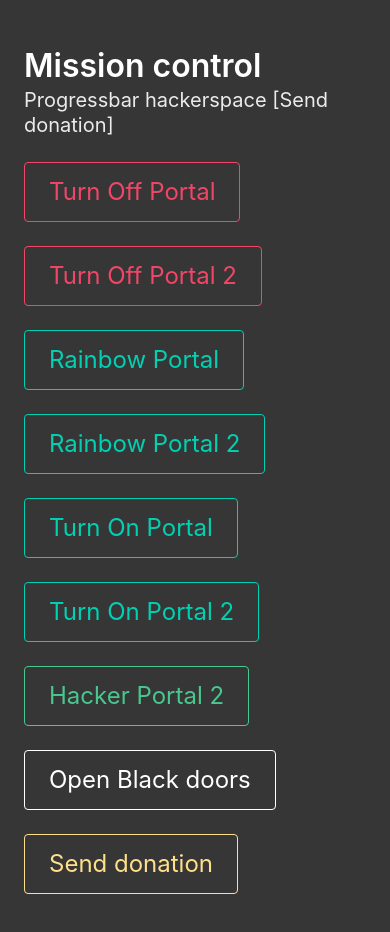
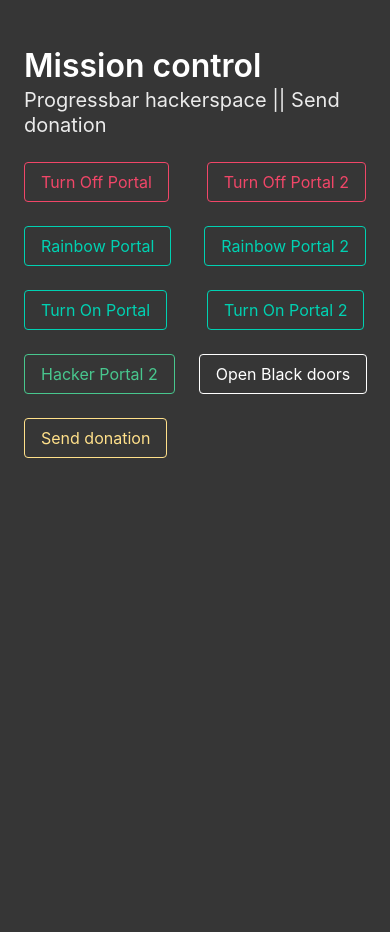
Before and after one commit to yangwao/hq.bar, a Vue app: page / in a window 390 px wide. Shown: the top 932 px of the page. After the commit the page ends 844 px from the top, so only its background shows below. Built offline with nearby package versions, Linux system fonts and the light colour scheme.

Commit message:
smaller buttons for mobile

```diff
--- a/src/App.vue
+++ b/src/App.vue
@@ -6,43 +6,43 @@
         Mission control
       </h1>
       <h2 class="subtitle">
-        <a href="https://donate.progressbar.sk">Progressbar hackerspace [Send donation]</a>
+        <a href="https://donate.progressbar.sk">Progressbar hackerspace || Send donation</a>
       </h2>
-      <div class="columns">
-        <div class="column is-offset-1">
-          <button @click="turnOffPortal('http://portal.bar')" class="button is-large is-danger is-outlined">Turn Off Portal</button>
+      <div class="columns is-mobile">
+        <div class="column">
+          <button @click="turnOffPortal('http://portal.bar')" class="button is-danger is-outlined">Turn Off Portal</button>
         </div>
-        <div class="column is-offset-1">
-          <button @click="turnOffPortal('http://portal2.bar')" class="button is-large is-danger is-outlined">Turn Off Portal 2</button>
+        <div class="column">
+          <button @click="turnOffPortal('http://portal2.bar')" class="button is-danger is-outlined">Turn Off Portal 2</button>
         </div>
       </div>
-      <div class="columns">
-        <div class="column is-offset-1">
-          <button @click="rainbowPortal('http://portal.bar')" class="button is-large is-primary is-outlined">Rainbow Portal</button>
+      <div class="columns is-mobile">
+        <div class="column">
+          <button @click="rainbowPortal('http://portal.bar')" class="button is-primary is-outlined">Rainbow Portal</button>
         </div>
-        <div class="column is-offset-1">
-          <button @click="rainbowPortal('http://portal2.bar')" class="button is-large is-primary is-outlined">Rainbow Portal 2</button>
+        <div class="column">
+          <button @click="rainbowPortal('http://portal2.bar')" class="button is-primary is-outlined">Rainbow Portal 2</button>
         </div>
       </div>
-      <div class="columns">
-          <div class="column is-offset-1">
-            <button @click="turnOnPortal('http://portal.bar')" class="button is-large is-primary is-outlined">Turn On Portal</button>
+      <div class="columns is-mobile">
+          <div class="column">
+            <button @click="turnOnPortal('http://portal.bar')" class="button is-primary is-outlined">Turn On Portal</button>
           </div>
-          <div class="column is-offset-1">
-            <button @click="turnOnPortal('http://portal2.bar')" class="button is-large is-primary is-outlined">Turn On Portal 2</button>
+          <div class="column">
+            <button @click="turnOnPortal('http://portal2.bar')" class="button is-primary is-outlined">Turn On Portal 2</button>
           </div>
       </div>
-      <div class="columns">
-          <div class="column is-offset-1">
-            <button @click="hackerPortal('http://portal2.bar')" class="button is-large is-success is-outlined">Hacker Portal 2</button>
+      <div class="columns is-mobile">
+          <div class="column ">
+            <button @click="hackerPortal('http://portal2.bar')" class="button is-success is-outlined">Hacker Portal 2</button>
           </div>
-          <div class="column is-offset-1">
-            <button @click="openBlackDoors()" class="button is-large is-white is-outlined">Open Black doors</button>
+          <div class="column">
+            <button @click="openBlackDoors()" class="button is-white is-outlined">Open Black doors</button>
           </div>
       </div>
-      <div class="columns">
-        <div class="column is-offset-1">
-          <a href="https://donate.progressbar.sk"><button class="button is-large is-warning is-outlined">Send donation</button></a>
+      <div class="columns is-mobile">
+        <div class="column">
+          <a href="https://donate.progressbar.sk"><button class="button is-warning is-outlined">Send donation</button></a>
         </div>
       </div>
     </div>
```
